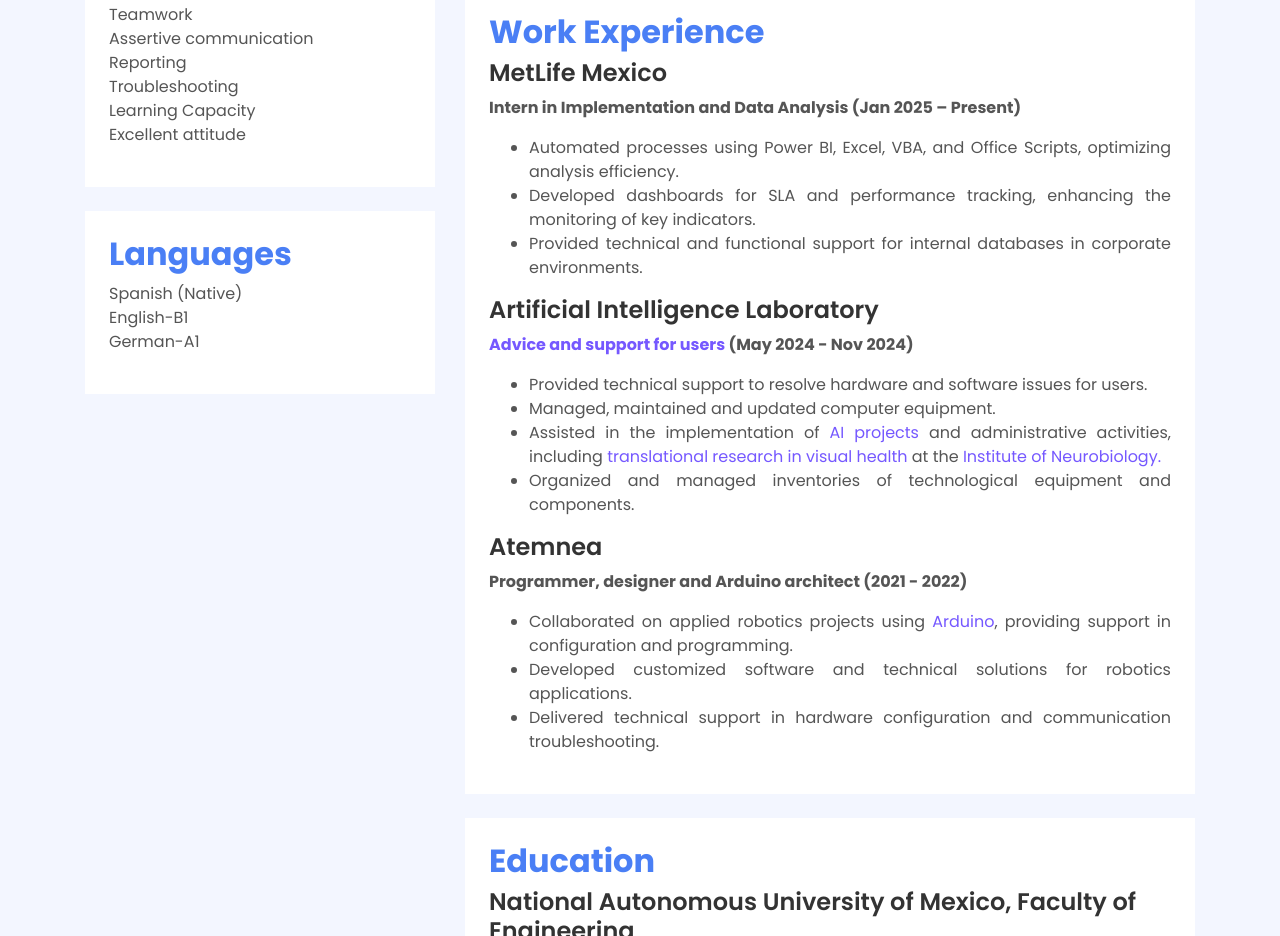
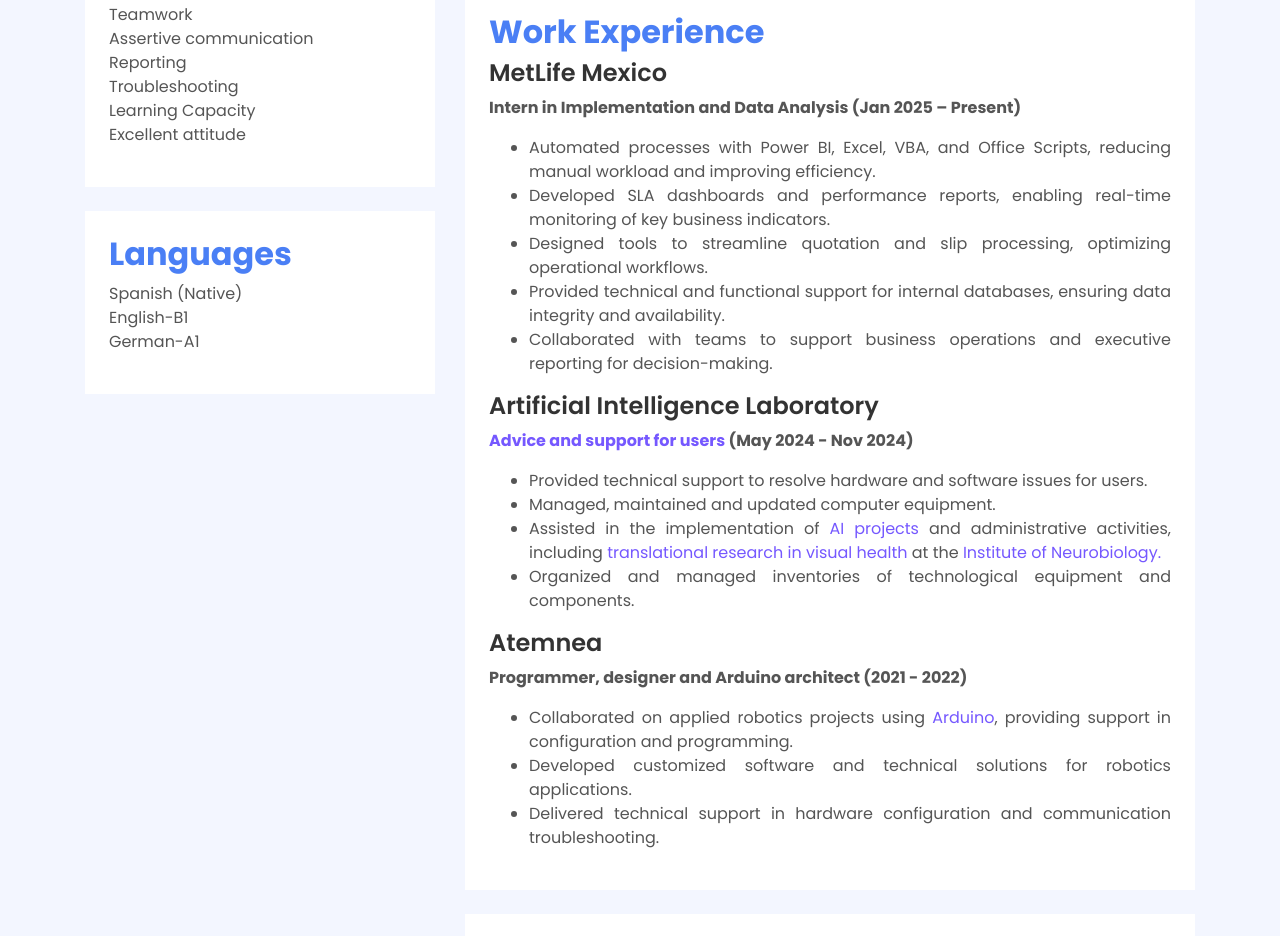
Before and after one commit to icekuroba/malinalli_sanchez, a plain HTML site: page cv.html in a window 1280 px wide. Shown: the part 767-1703 px from the top of the page. Drawn offline with nearby package versions, Linux system fonts and the light colour scheme.

Commit message:
Update cv.html

```diff
--- a/cv.html
+++ b/cv.html
@@ -136,9 +136,11 @@
                         <h4>MetLife Mexico</h4>
                         <p><strong>Intern in Implementation and Data Analysis (Jan 2025 – Present)</strong></p>
                         <ul class="justify">
-                                <li>Automated processes using Power BI, Excel, VBA, and Office Scripts, optimizing analysis efficiency.</li>
-                                <li>Developed dashboards for SLA and performance tracking, enhancing the monitoring of key indicators.</li>
-                                <li>Provided technical and functional support for internal databases in corporate environments.</li>
+                                <li>Automated processes with Power BI, Excel, VBA, and Office Scripts, reducing manual workload and improving efficiency.</li>
+                                <li>Developed SLA dashboards and performance reports, enabling real-time monitoring of key business indicators.</li>
+                                <li>Designed tools to streamline quotation and slip processing, optimizing operational workflows.</li>
+                                <li>Provided technical and functional support for internal databases, ensuring data integrity and availability.</li>
+                                <li>Collaborated with teams to support business operations and executive reporting for decision-making.</li>
                         </ul>
                         <!-- El servicio social en la facultad -->
                         <h4>Artificial Intelligence Laboratory</h4>
```
